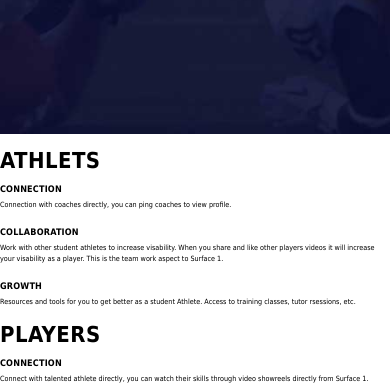
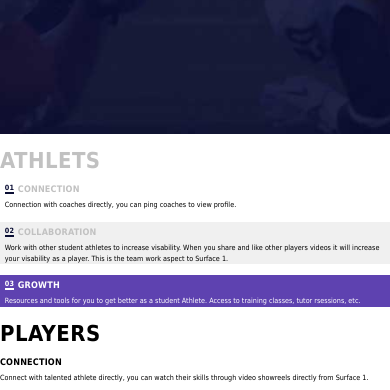
Before and after one commit to bahimy/surface, a website: page src/html/index.html in a window 390 px wide. Shown: the part 710-1100 px from the top of the page. Drawn offline with nearby package versions, Linux system fonts and the light colour scheme; files that its build step writes are made by us from their sources; files whose address does not match are found by name.

Commit message:
Adds styles for participant sections

```diff
--- a/gulpfile.js
+++ b/gulpfile.js
@@ -69,7 +69,7 @@ gulp.task('js_split', function() {
 gulp.task('js', ['js_split'], function() {
     var jsbuild = gulp.src(folder.src + 'js/concat/*.js').on('error', swallowError)
         .pipe(deporder())
-        .pipe(concat('main.js'))
+        .pipe(concat('index.js'))
 
     if (!devBuild) {
         jsbuild = jsbuild
--- a/src/html/index.html
+++ b/src/html/index.html
@@ -15,7 +15,7 @@
 
 <body>
 <section class="hero">
-  <div class="hero__container">
+  <div class="hero__container js-hero__container">
     <header class="hero__line">
       <a href="#" class="hero__brand"><img class="hero__logo" src="images/brand.png" alt="Brand logo" /></a>
       <p class="hero__motto">For athlets and coaches</p>
@@ -40,19 +40,19 @@
     </div>
   </div>
 </section>
-<section>
-  <h2>Athlets</h2>
-  <ol>
-    <li>
-      <h3>Connection</h3>
+<section class="participant">
+  <h2 class="participant__header">Athlets</h2>
+  <ol class="participant__activities">
+    <li class="participant__streak participant__streak--top">
+      <h3 class="participant__header participant__header--sub">Connection</h3>
       <p>Connection with coaches directly, you can ping coaches to view profile.</p>
     </li>
-    <li>
-      <h3>Collaboration</h3>
+    <li class="participant__streak participant__streak--middle">
+      <h3 class="participant__header participant__header--sub participant__header--nomarg">Collaboration</h3>
       <p>Work with other student athletes to increase visability. When you share and like other players videos it will increase your visability as a player. This is the team work aspect to Surface 1.</p>
     </li>
-    <li>
-      <h3>Growth</h3>
+    <li class="participant__streak participant__streak--bottom">
+      <h3 class="participant__header participant__header--sub participant__header--nomarg participant__header--white">Growth</h3>
       <p>Resources and tools for you to get better as a student Athlete. Access to training classes, tutor rsessions, etc.</p>
     </li>
   </ol>
@@ -108,6 +108,7 @@
     </ol>
   </footer>
 </section>
+<script src="./js/index.js"></script>
 </body>
 
 </html>
--- /dev/null
+++ b/src/js/concat/vh_override.js
@@ -0,0 +1,4 @@
+(function() {
+    var container = document.querySelector('.js-hero__container');
+    container.style.height = window.innerHeight + 'px';
+})();
--- a/src/scss/base/typography/_typography.scss
+++ b/src/scss/base/_typography.scss
@@ -28,3 +28,15 @@ p {
   line-height: 1.5em;
   margin-bottom: 1.5em;
 }
+
+@media(max-width: 699px) {
+  html {
+    font-size: 50%;
+  }
+}
+
+@media(max-width: 499px) {
+  html {
+    font-size: 30%;
+  }
+}
--- a/src/scss/base/_variables.scss
+++ b/src/scss/base/_variables.scss
@@ -9,6 +9,10 @@ $color-white: rgb(255, 255, 255);
 
 $color-brand-dark: $color-blue;
 $color-brand-light: $color-purple;
+$color-header: $color-gray;
+$color-strip-light: $color-faintgray;
+$color-strip-middle: $color-purple;
+$color-strip-dark: $color-blue;
 $color-canvas: $color-white;
 
 
--- a/src/scss/base/typography/_lt500.scss
+++ /dev/null
@@ -1,5 +0,0 @@
-@media(max-width: 499px) {
-  html {
-    font-size: 30%;
-  }
-}
--- a/src/scss/base/typography/_lt700.scss
+++ /dev/null
@@ -1,5 +0,0 @@
-@media(max-width: 699px) {
-  html {
-    font-size: 50%;
-  }
-}
--- a/src/scss/blocks/_hero.scss
+++ b/src/scss/blocks/_hero.scss
@@ -74,6 +74,8 @@ a {
 }
 
 .hero__header--right {
+  overflow: hidden;
+  white-space: nowrap;
   margin-bottom: 0.228752814em;
   text-align: right;
 }
--- /dev/null
+++ b/src/scss/blocks/_participant.scss
@@ -0,0 +1,48 @@
+.participant__streak {
+  padding: 0 1em;
+  padding-bottom: .001em;
+  counter-increment: step-counter;
+}
+
+.participant__header {
+  color: $color-header;
+}
+
+.participant__header--sub {
+  padding-top: .55em;
+  margin-top: 1.25em;
+
+  &:before {
+    font-size: .8em;
+    line-height: 1.2;
+    vertical-align: top;
+    content: "0" counter(step-counter);
+    border-bottom: 2px solid $color-strip-dark;
+    color: $color-strip-dark;
+    margin-right: .5em;
+  }
+}
+.participant__header--nomarg {
+  margin-top: 0;
+}
+
+.participant__header--white {
+  color: $color-canvas;
+
+  &:before {
+    color: $color-canvas;
+    border-color: $color-canvas;
+  }
+}
+
+.participant__streak--top {
+}
+
+.participant__streak--middle {
+  background-color: $color-strip-light;
+}
+
+.participant__streak--bottom {
+  background-color: $color-strip-middle;
+  color: $color-canvas;
+}
--- a/src/scss/index.scss
+++ b/src/scss/index.scss
@@ -2,15 +2,8 @@
         "./base/_functions.scss",
         "./base/_variables.scss",
         "./base/_common.scss",
-        "./base/typography/_typography.scss",
+        "./base/_typography.scss",
         "./blocks/_hero.scss",
         "./blocks/_navbar.scss",
-        "./blocks/_button.scss";
-
-@media (max-width: 699px) {
-  @import "./base/typography/_lt700.scss";
-}
-
-@media(max-width: 499px) {
-  @import "./base/typography/_lt500.scss";
-}
+        "./blocks/_button.scss",
+        "./blocks/_participant.scss";
```
Also changed, not shown: build/css/index.css, build/index.html, build/js/index.js (added).
